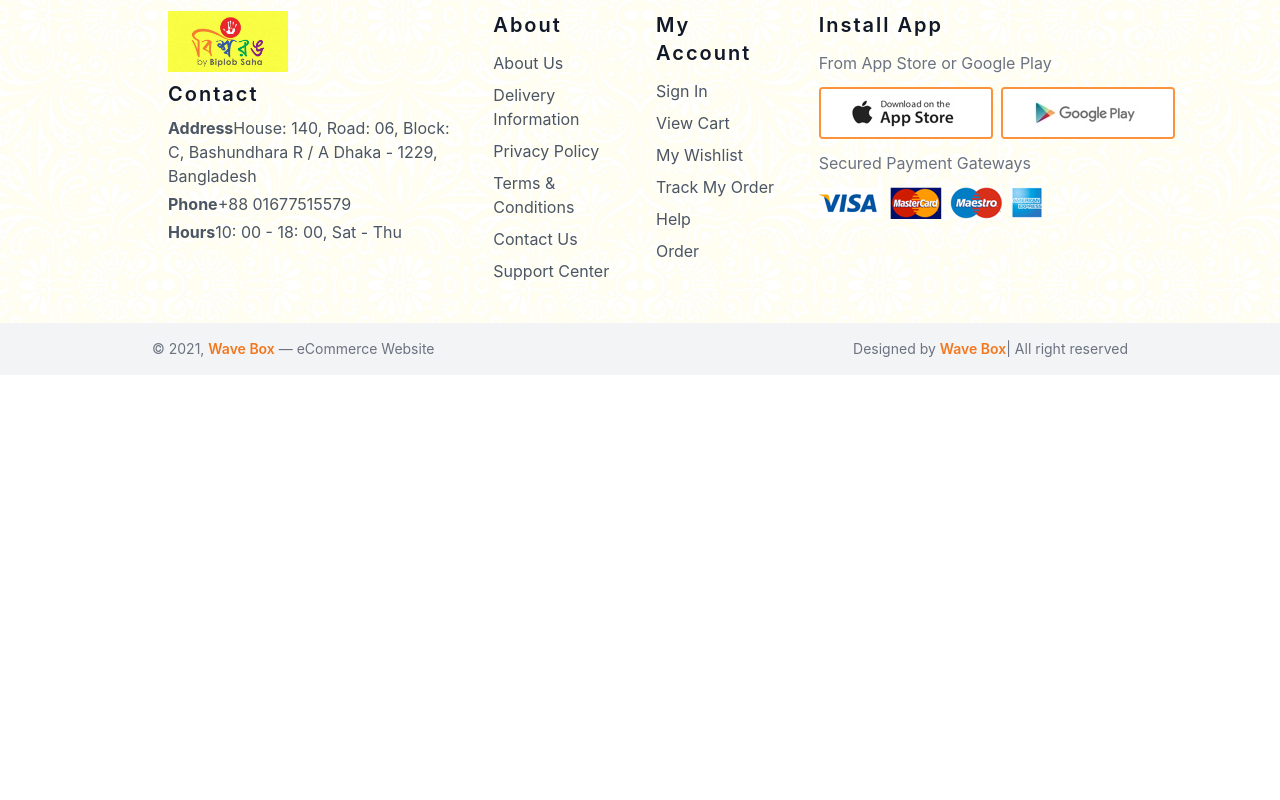
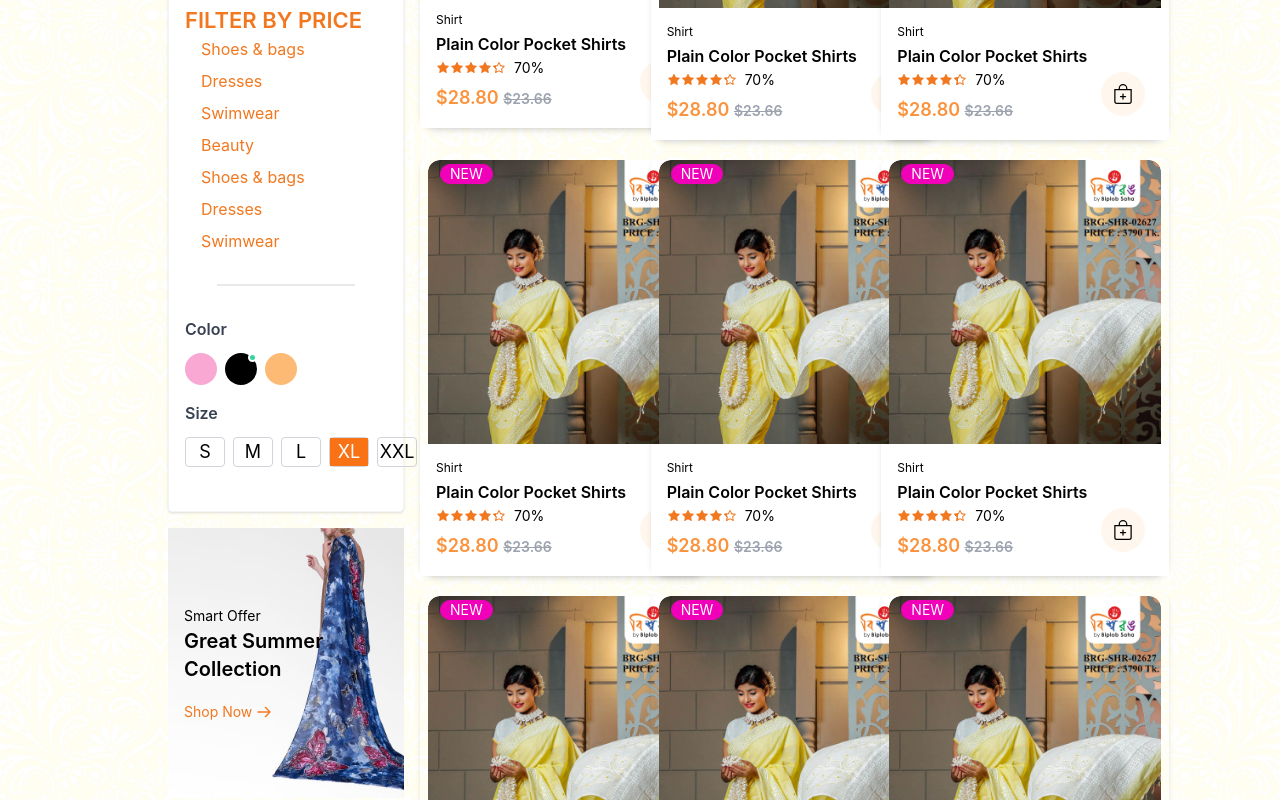
Before and after one commit to Wave-Box/bishworang, a React (Create React App) app: page /shop in a window 1280 px wide. Shown: the part 660-1460 px from the top of the page. Before the commit the page ends 1035 px from the top, so only its background shows below. Built offline with nearby package versions, Linux system fonts and the light colour scheme.

Commit message:
complete shop page

```diff
--- a/src/views/components/card/Card2.jsx
+++ b/src/views/components/card/Card2.jsx
@@ -11,7 +11,7 @@ import { useNavigate } from 'react-router-dom'
 const Card2 = ({ img }) => {
     const navigate = useNavigate()
     return (
-        <div onClick={() => navigate(`/product/1`)} className="cursor-pointer border border-gray-300 rounded-2xl">
+        <div onClick={() => navigate(`/product/1`)} className="cursor-pointer border border-gray-300 shadow rounded-2xl">
             <div className="card  rounded-2xl group relative">
                 <figure className='overflow-hidden rounded-xl'>
                     <motion.img whileHover={{
--- a/src/views/components/common/HeaderMid.jsx
+++ b/src/views/components/common/HeaderMid.jsx
@@ -17,18 +17,19 @@ import {
 
 
 import bg from '../../../assets/images/headerBg.jpg'
+import { NavLink } from 'react-router-dom'
 
 const solutions = [
     {
         name: 'New Arrival',
 
-        href: '#',
+        href: '/shop',
         icon: ChartBarIcon,
     },
     {
         name: "Women's Wear",
 
-        href: '#',
+        href: 'shop',
         icon: CursorClickIcon,
     },
     {
@@ -54,7 +55,7 @@ const solutions = [
     {
         name: 'Exclusive',
 
-        href: '#',
+        href: '/shop',
         icon: ViewGridIcon,
     },
     {
@@ -130,8 +131,8 @@ export default function HeaderMid() {
                                             <div className="rounded-lg shadow-lg ring-1 ring-black ring-opacity-5 overflow-hidden">
                                                 <div className="relative grid gap-6 bg-white px-5 py-6 sm:gap-8 sm:p-8">
                                                     {solutions.map((item) => (
-                                                        <a
-                                                            key={item.name}
+                                                        <NavLink
+                                                            to='/' key={item.name}
                                                             href={item.href}
                                                             className="-m-3 p-3 flex items-start rounded-lg hover:bg-gray-50"
                                                         >
@@ -140,7 +141,7 @@ export default function HeaderMid() {
                                                                 <p className="text-base font-medium text-gray-900">{item.name}</p>
                                                                 <p className="mt-1 text-sm text-gray-500">{item.description}</p>
                                                             </div>
-                                                        </a>
+                                                        </NavLink>
                                                     ))}
                                                 </div>
 
@@ -160,38 +161,38 @@ export default function HeaderMid() {
                     <Popover.Group as="nav" className="hidden lg:flex flex-wrap xl:space-x-10 space-x-3">
 
 
-                        <a href="/" className="text-base font-medium text-gray-500 hover:text-gray-900">
+                        <NavLink to='/' className="text-base font-medium text-gray-500 hover:text-gray-900">
                             Home
-                        </a>
-                        <a href="/" className="text-base font-medium text-gray-500 hover:text-gray-900">
+                        </NavLink>
+                        <NavLink to='/' className="text-base font-medium text-gray-500 hover:text-gray-900">
                             New Arrival
-                        </a>
-                        <a href="/" className="text-base font-medium text-gray-500 hover:text-gray-900">
+                        </NavLink>
+                        <NavLink to='/' className="text-base font-medium text-gray-500 hover:text-gray-900">
                             Women's Wear
-                        </a>
-                        <a href="/" className="text-base font-medium text-gray-500 hover:text-gray-900">
+                        </NavLink>
+                        <NavLink to='/' className="text-base font-medium text-gray-500 hover:text-gray-900">
                             Men's Wear
-                        </a>
-                        <a href="/" className="text-base font-medium text-gray-500 hover:text-gray-900">
+                        </NavLink>
+                        <NavLink to='/' className="text-base font-medium text-gray-500 hover:text-gray-900">
                             kid's Wear
-                        </a>
-                        <a href="/" className="text-base font-medium text-gray-500 hover:text-gray-900">
+                        </NavLink>
+                        <NavLink to='/' className="text-base font-medium text-gray-500 hover:text-gray-900">
                             Festival
-                        </a>
-                        <a href="/" className="text-base font-medium text-gray-500 hover:text-gray-900">
+                        </NavLink>
+                        <NavLink to='/' className="text-base font-medium text-gray-500 hover:text-gray-900">
                             Exclusive
-                        </a>
-                        <a href="/" className="text-base font-medium text-gray-500 hover:text-gray-900">
+                        </NavLink>
+                        <NavLink to='/' className="text-base font-medium text-gray-500 hover:text-gray-900">
                             Sale
-                        </a>
+                        </NavLink>
 
 
                     </Popover.Group>
                     <div className="hidden md:flex items-center justify-end md:flex-1 lg:w-0 group gap-1">
                         <PhoneIcon className='ml-2 h-5 w-5 group-hover:text-orange-400' />
-                        <a href="/" className="whitespace-nowrap text-base font-medium text-gray-500 hover:text-orange-400">
+                        <NavLink to='/' className="whitespace-nowrap text-base font-medium text-gray-500 hover:text-orange-400">
                             Hotline <span className='text-orange-400'> 1900 - 888</span>
-                        </a>
+                        </NavLink>
 
                     </div>
                 </div>
@@ -227,49 +228,49 @@ export default function HeaderMid() {
                             <div className="mt-6">
                                 <nav className="grid gap-y-8">
                                     {solutions.map((item) => (
-                                        <a
-                                            key={item.name}
+                                        <NavLink
+                                            to='/' key={item.name}
                                             href={item.href}
                                             className="-m-3 p-3 flex items-center rounded-md hover:bg-gray-50"
                                         >
                                             <item.icon className="flex-shrink-0 h-6 w-6 text-indigo-600" aria-hidden="true" />
                                             <span className="ml-3 text-base font-medium text-gray-900">{item.name}</span>
-                                        </a>
+                                        </NavLink>
                                     ))}
                                 </nav>
                             </div>
                         </div>
                         <div className="py-6 px-5 space-y-6">
                             <div className="grid grid-cols-2 gap-y-4 gap-x-8">
-                                <a href="/" className="text-base font-medium text-gray-900 hover:text-gray-700">
+                                <NavLink to='/' className="text-base font-medium text-gray-900 hover:text-gray-700">
                                     Pricing
-                                </a>
+                                </NavLink>
 
-                                <a href="/" className="text-base font-medium text-gray-900 hover:text-gray-700">
+                                <NavLink to='/' className="text-base font-medium text-gray-900 hover:text-gray-700">
                                     Docs
-                                </a>
+                                </NavLink>
                                 {resources.map((item) => (
-                                    <a
-                                        key={item.name}
+                                    <NavLink
+                                        to='/' key={item.name}
                                         href={item.href}
                                         className="text-base font-medium text-gray-900 hover:text-gray-700"
                                     >
                                         {item.name}
-                                    </a>
+                                    </NavLink>
                                 ))}
                             </div>
                             <div>
-                                <a
-                                    href="/"
+                                <NavLink
+                                    to='/' href="/"
                                     className="w-full flex items-center justify-center px-4 py-2 border border-transparent rounded-md shadow-sm text-base font-medium text-white bg-indigo-600 hover:bg-indigo-700"
                                 >
                                     Sign up
-                                </a>
+                                </NavLink>
                                 <p className="mt-6 text-center text-base font-medium text-gray-500">
                                     Existing customer?{' '}
-                                    <a href="/" className="text-indigo-600 hover:text-indigo-500">
+                                    <NavLink to='/' className="text-indigo-600 hover:text-indigo-500">
                                         Sign in
-                                    </a>
+                                    </NavLink>
                                 </p>
                             </div>
                         </div>
--- /dev/null
+++ b/src/views/components/utils/SelectColor.jsx
@@ -0,0 +1,22 @@
+import React, { useState } from 'react';
+import ColorSelect from './ColorSelect';
+
+const SelectColor = () => {
+
+    const [selectColor, setSelectColor] = useState('black')
+    return (
+        <>
+            <div className="flex flex-col items-start gap-3  mt-6 mb-2">
+                <h6 className='text-md font-semibold text-gray-700'>Color</h6>
+                <div className="flex gap-2 items-center justify-start">
+                    <ColorSelect select={selectColor} setSelect={setSelectColor} selectColor={'pink'} bg={'bg-pink-300'} />
+                    <ColorSelect select={selectColor} setSelect={setSelectColor} selectColor={'black'} bg={'bg-black'} />
+                    <ColorSelect select={selectColor} setSelect={setSelectColor} selectColor={'orange'} bg={'bg-orange-300'} />
+
+                </div>
+            </div>
+        </>
+    );
+};
+
+export default SelectColor;
--- /dev/null
+++ b/src/views/components/utils/SelectSize.jsx
@@ -0,0 +1,24 @@
+import React, { useState } from 'react';
+import SizeSelect from './SizeSelect';
+
+const SelectSize = () => {
+    const [selectSize, setSelectSize] = useState('XL')
+    return (
+        <>
+             <div className="flex flex-col items-start gap-3 mt-4 mb-7">
+                        <h6 className='text-md font-semibold text-gray-700 mr-2'>Size</h6>
+                        <div className="flex gap-2 items-center justify-start">
+                        <SizeSelect select={selectSize} setSelect={setSelectSize} selectSize={'S'} />
+                        <SizeSelect select={selectSize} setSelect={setSelectSize} selectSize={'M'} />
+                        <SizeSelect select={selectSize} setSelect={setSelectSize} selectSize={'L'} />
+                        <SizeSelect select={selectSize} setSelect={setSelectSize} selectSize={'XL'} />
+                        <SizeSelect select={selectSize} setSelect={setSelectSize} selectSize={'XXL'} />
+                        </div>
+
+
+                    </div>
+        </>
+    );
+};
+
+export default SelectSize;
--- a/src/views/pages/shop/Shop.jsx
+++ b/src/views/pages/shop/Shop.jsx
@@ -1,7 +1,13 @@
 import React from 'react';
 import { Link } from 'react-router-dom';
+import { primaryColor } from '../../../constant';
+import { ProductCard } from '../../components/card';
+import Card3 from '../../components/card/Card3.';
 import { Link1 } from '../../components/links';
+import SelectColor from '../../components/utils/SelectColor';
+import SelectSize from '../../components/utils/SelectSize';
 import Title from '../../components/utils/Title';
+import banner3 from '../../../assets/images/shop/banner-11.jpg'
 
 
 const Categories = [
@@ -14,6 +20,7 @@ const Categories = [
     { name: "Swimwear ", link: '/' },
 
 ]
+
 const Shop = () => {
     return (
         <>
@@ -29,16 +36,40 @@ const Shop = () => {
             </div>
 
             <div className="container mx-auto">
-                <div className="grid grid-cols-12 px-4">
+                <div className="grid grid-cols-12 px-4 space-x-4">
                     <div className="col-span-3">
-                        <div className="border border-gray-100 p-4">
-                            <Title text={"Category"} />
+                        <div className="flex flex-col gap-4">
+                            <div className="border border-gray-100 p-4  bg-white rounded shadow">
+                                <Title text={"Category"} />
 
-                            <nav className="list-none mb-10 space-y-2 px-4">
+                                <nav className="list-none mb-6 space-y-3 px-4">
 
-                                {Categories.map((item, idx) => <Link1 key={idx} text={item.name} href={item.link} />)}
+                                    {Categories.map((item, idx) => <Link1 key={idx} text={item.name} href={item.link} />)}
 
-                            </nav>
+                                </nav>
+                            </div>
+                            <div className="border border-gray-100 p-4  bg-white rounded shadow">
+                                <Title text={"FILTER BY PRICE"} />
+
+                                <nav className="list-none mb-6 px-4">
+                                    <ul className='list-none space-y-2'>
+                                        {Categories.map((item, idx) => <li className='cursor-pointer' key={idx} style={{ color: primaryColor }}>{item.name}</li>)}
+                                    </ul>
+
+                                </nav>
+                                <div className="divider mx-8"></div>
+                                <SelectColor />
+                                <SelectSize />
+
+
+                            </div>
+
+                            <div className="relative">
+                                <img alt="gallery" className="w-full object-cover object-center block" src={banner3} />
+                                <div className="absolute top-0 bottom-0 left-4 flex justify-start items-center ">
+                                    <Card3 offerType={'Smart Offer'} title={'Great Summer Collection'} link={'Shop Now'} />
+                                </div>
+                            </div>
                         </div>
                     </div>
                     <div className="col-span-9">
@@ -68,7 +99,11 @@ const Shop = () => {
 
 
                         {/* main products in here  */}
-
+                        <div className="grid  md:grid-cols-3  sm:grid-cols-2 grid-cols-1 space-y-3">
+                            {
+                                Array.from({ length: 9 }).map((_, id) => <ProductCard key={id} />)
+                            }
+                        </div>
                         {/* paroduct secton  */}
                     </div>
 
```
Also changed, not shown: src/assets/images/shop/banner-11.jpg (added).
